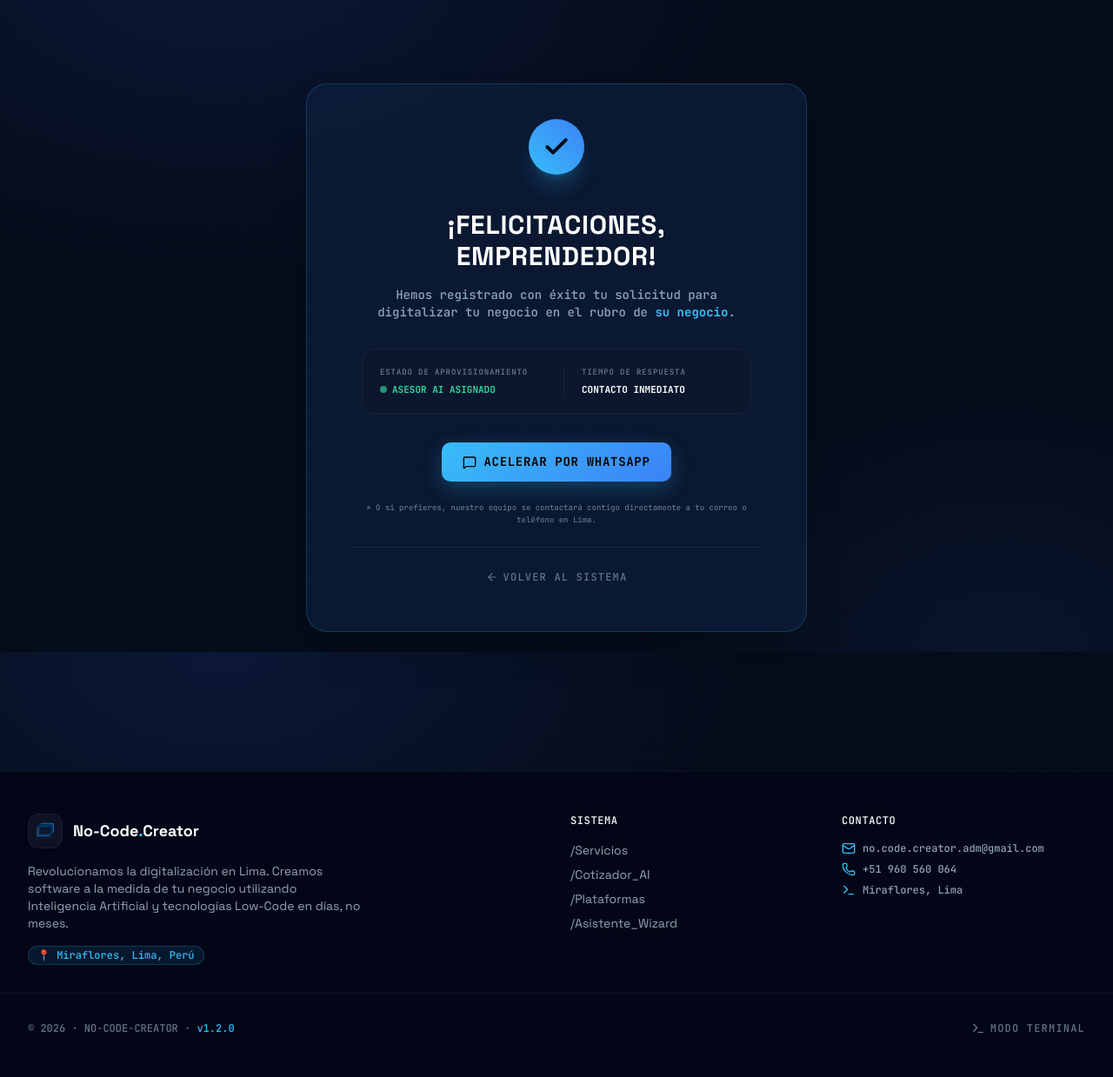
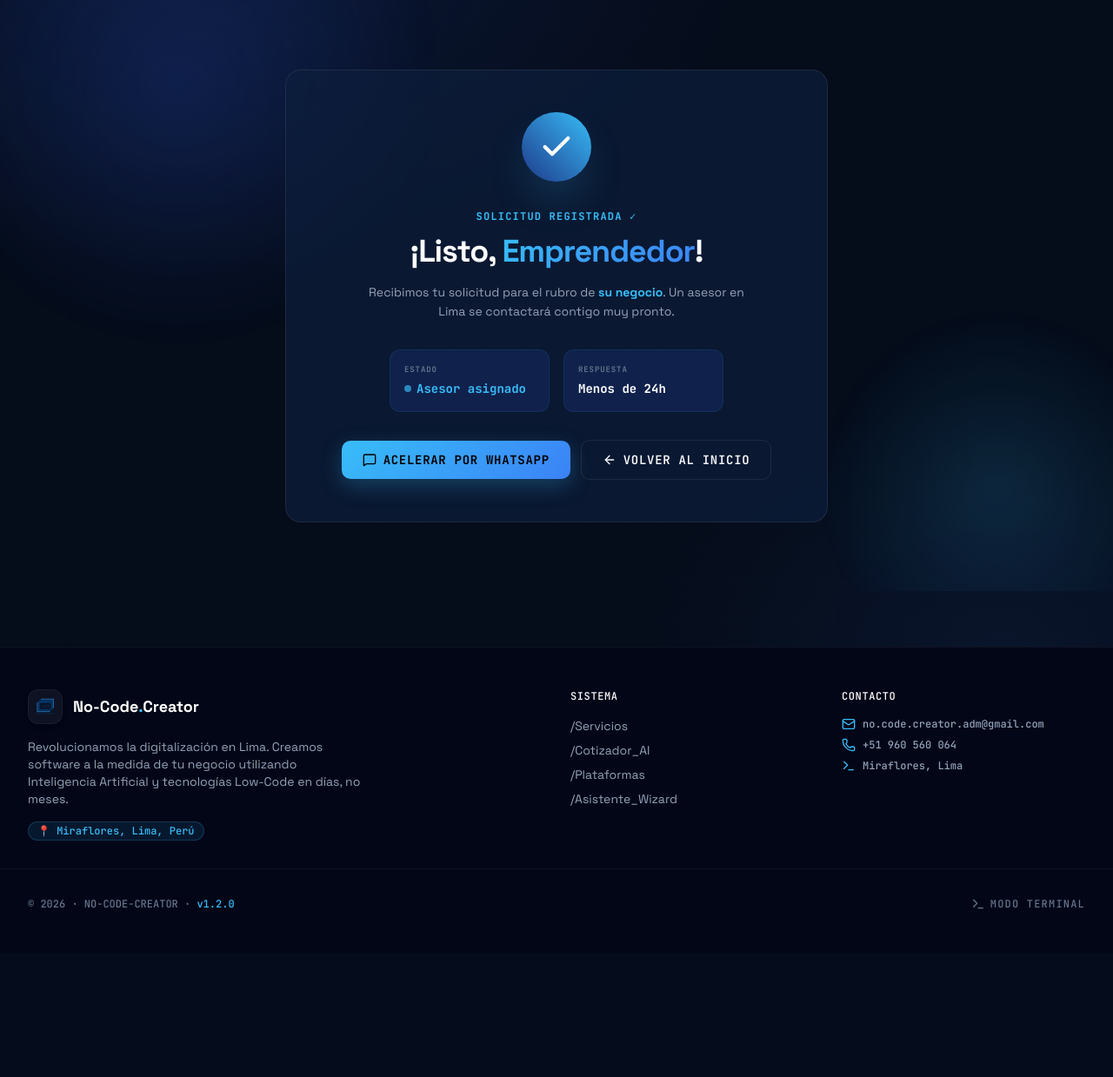
Before and after one commit to onunez2025/Pagina_NoCode_Creator, a FastAPI app: page /success in a window 1280 px wide. Shown: the part 50-1289 px from the top of the page at 87% size. After the commit the page ends 1096 px from the top, so only its background shows below. Run offline with FastAPI, Linux system fonts and the light colour scheme; some libraries are stand-ins or nearby versions.

Commit message:
design: rewrite success page with new blue brand identity
Co-Authored-By: Claude Sonnet 4.6 <noreply@anthropic.com>

```diff
--- a/templates/success.html
+++ b/templates/success.html
@@ -1,66 +1,54 @@
 {% extends "base.html" %}
 
 {% block content %}
-<section class="max-w-3xl mx-auto px-4 sm:px-6 lg:px-8 py-16 md:py-24 text-center relative flex flex-col items-center justify-center min-h-[70vh]">
-    <!-- Glow Effect Behind Card -->
-    <div class="absolute inset-0 bg-brand-cyan/5 rounded-full blur-3xl -z-10 max-w-lg mx-auto"></div>
+<section class="relative min-h-[85vh] flex items-center justify-center overflow-hidden">
+    <div class="hero-mesh"></div>
+    <div class="absolute inset-0 tech-grid-overlay opacity-10 pointer-events-none"></div>
 
-    <div class="os-card p-8 md:p-12 rounded-3xl border border-brand-cyan/20 shadow-2xl relative overflow-hidden w-full max-w-xl">
-        <!-- Grid overlay -->
-        <div class="absolute inset-0 tech-grid-overlay opacity-5 pointer-events-none"></div>
-
-        <!-- Success Animated Check Icon with Neon Glow -->
-        <div class="w-16 h-16 rounded-full bg-gradient-to-tr from-brand-cyan to-brand-indigo flex items-center justify-center mx-auto mb-8 shadow-xl shadow-brand-cyan/20 animate-bounce">
-            <i data-lucide="check" class="w-8 h-8 text-brand-dark stroke-[3]"></i>
+    <div class="max-w-2xl mx-auto px-4 sm:px-6 py-16 relative z-10 w-full">
+        <div class="bento-card p-8 md:p-12 text-center">
+            <!-- Animated check -->
+            <div class="w-20 h-20 rounded-full bg-gradient-to-tr from-brand-deep to-brand-electric flex items-center justify-center mx-auto mb-8 shadow-2xl shadow-brand-electric/25">
+                <i data-lucide="check" class="w-10 h-10 text-white stroke-[2.5]"></i>
             </div>
 
-        <!-- Custom Greeting Header -->
-        <h1 class="text-2xl sm:text-3xl font-extrabold text-white mb-4 uppercase tracking-wide font-sans">
-            ¡Felicitaciones, {{ nombre }}!
+            <!-- Greeting -->
+            <div class="font-mono text-brand-electric text-xs font-bold tracking-widest mb-3">SOLICITUD REGISTRADA ✓</div>
+            <h1 class="text-3xl sm:text-4xl font-extrabold text-white mb-4">
+                ¡Listo, <span class="text-gradient-blue">{{ nombre }}</span>!
             </h1>
-
-        <p class="text-slate-400 text-xs sm:text-sm max-w-md mx-auto mb-8 leading-relaxed font-mono">
-            Hemos registrado con éxito tu solicitud para digitalizar tu negocio en el rubro de <strong class="text-brand-cyan font-bold">{{ rubro }}</strong>{% if empresa and empresa != 'No especificado' %} para tu empresa <strong class="text-white font-bold">{{ empresa }}</strong>{% endif %}.
+            <p class="text-slate-400 text-sm max-w-md mx-auto mb-8 leading-relaxed">
+                Recibimos tu solicitud para el rubro de <strong class="text-brand-electric">{{ rubro }}</strong>{% if empresa and empresa != 'No especificado' %} de <strong class="text-white">{{ empresa }}</strong>{% endif %}. Un asesor en Lima se contactará contigo muy pronto.
             </p>
 
-        <!-- Dynamic Lead Reference Details in Cybernetic OS Grid -->
-        <div class="grid grid-cols-1 sm:grid-cols-2 gap-4 max-w-md mx-auto mb-8 text-left bg-slate-900/50 p-5 rounded-2xl border border-white/5 font-mono text-[11px]">
-            <div class="space-y-1">
-                <p class="text-slate-500 font-semibold uppercase tracking-widest text-[9px]">ESTADO DE APROVISIONAMIENTO</p>
-                <p class="text-emerald-400 font-bold flex items-center gap-1.5">
-                    <span class="w-2 h-2 rounded-full bg-emerald-400 animate-pulse"></span>
-                    ASESOR AI ASIGNADO
+            <!-- Status grid -->
+            <div class="grid grid-cols-2 gap-4 max-w-sm mx-auto mb-8 text-left">
+                <div class="bg-brand-deep/30 border border-brand-electric/10 rounded-xl p-4 font-mono">
+                    <p class="text-[9px] text-slate-500 uppercase tracking-widest font-bold mb-1">Estado</p>
+                    <p class="text-brand-electric font-bold text-sm flex items-center gap-1.5">
+                        <span class="w-2 h-2 rounded-full bg-brand-electric animate-pulse"></span>
+                        Asesor asignado
                     </p>
                 </div>
-            <div class="space-y-1 border-t sm:border-t-0 sm:border-l border-white/5 sm:pl-5 pt-3 sm:pt-0">
-                <p class="text-slate-500 font-semibold uppercase tracking-widest text-[9px]">TIEMPO DE RESPUESTA</p>
-                <p class="text-white font-bold">CONTACTO INMEDIATO</p>
+                <div class="bg-brand-deep/30 border border-brand-electric/10 rounded-xl p-4 font-mono">
+                    <p class="text-[9px] text-slate-500 uppercase tracking-widest font-bold mb-1">Respuesta</p>
+                    <p class="text-white font-bold text-sm">Menos de 24h</p>
                 </div>
             </div>
 
-        <!-- Call to Actions -->
-        <div class="space-y-6 flex flex-col items-center">
-            <!-- Primary Fast Track CTA: WhatsApp -->
+            <!-- CTAs -->
+            <div class="flex flex-col sm:flex-row items-center justify-center gap-3">
                 <a
-                href="https://wa.me/51960560064?text=Hola%20No-Code-Creator,%20acabo%20de%20cotizar%20mi%20plataforma%20de%20{{ rubro | urlencode }}%20para%20mi%20negocio%20{{ empresa | urlencode }}.%20Mi%20nombre%20es%20{{ nombre | urlencode }}."
+                    href="https://wa.me/51960560064?text=Hola%20NoCode%20Creator%2C%20acabo%20de%20registrar%20mi%20solicitud.%20Soy%20{{ nombre | urlencode }}%20del%20rubro%20{{ rubro | urlencode }}."
                     target="_blank"
-                class="os-cta font-mono uppercase tracking-wider justify-center w-full sm:w-auto"
+                    class="os-cta font-mono uppercase tracking-wider text-sm w-full sm:w-auto justify-center"
                 >
                     <i data-lucide="message-square" class="w-4 h-4"></i>
                     Acelerar por WhatsApp
                 </a>
-
-            <p class="text-[9px] text-slate-500 font-mono">
-                * O si prefieres, nuestro equipo se contactará contigo directamente a tu correo o teléfono en Lima.
-            </p>
-
-            <div class="pt-6 border-t border-white/5 w-full mt-6">
-                <a
-                    href="/"
-                    class="inline-flex items-center gap-1.5 text-xs font-mono text-slate-500 hover:text-brand-cyan transition-colors uppercase tracking-widest"
-                >
-                    <i data-lucide="arrow-left" class="w-3.5 h-3.5"></i>
-                    Volver al sistema
+                <a href="/" class="os-cta-ghost font-mono uppercase tracking-wider text-sm w-full sm:w-auto justify-center">
+                    <i data-lucide="arrow-left" class="w-4 h-4"></i>
+                    Volver al inicio
                 </a>
             </div>
         </div>
```
Lines whose indentation alone changed are shown as unchanged.
